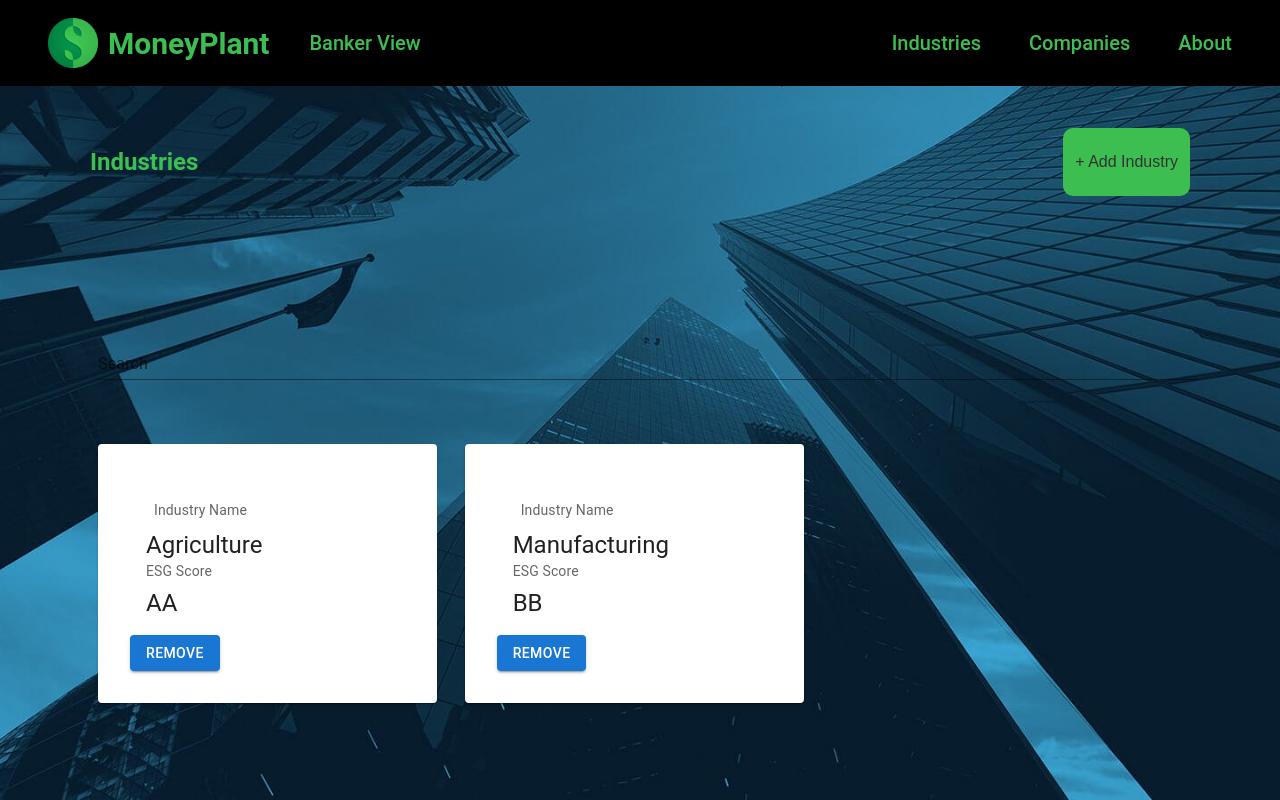
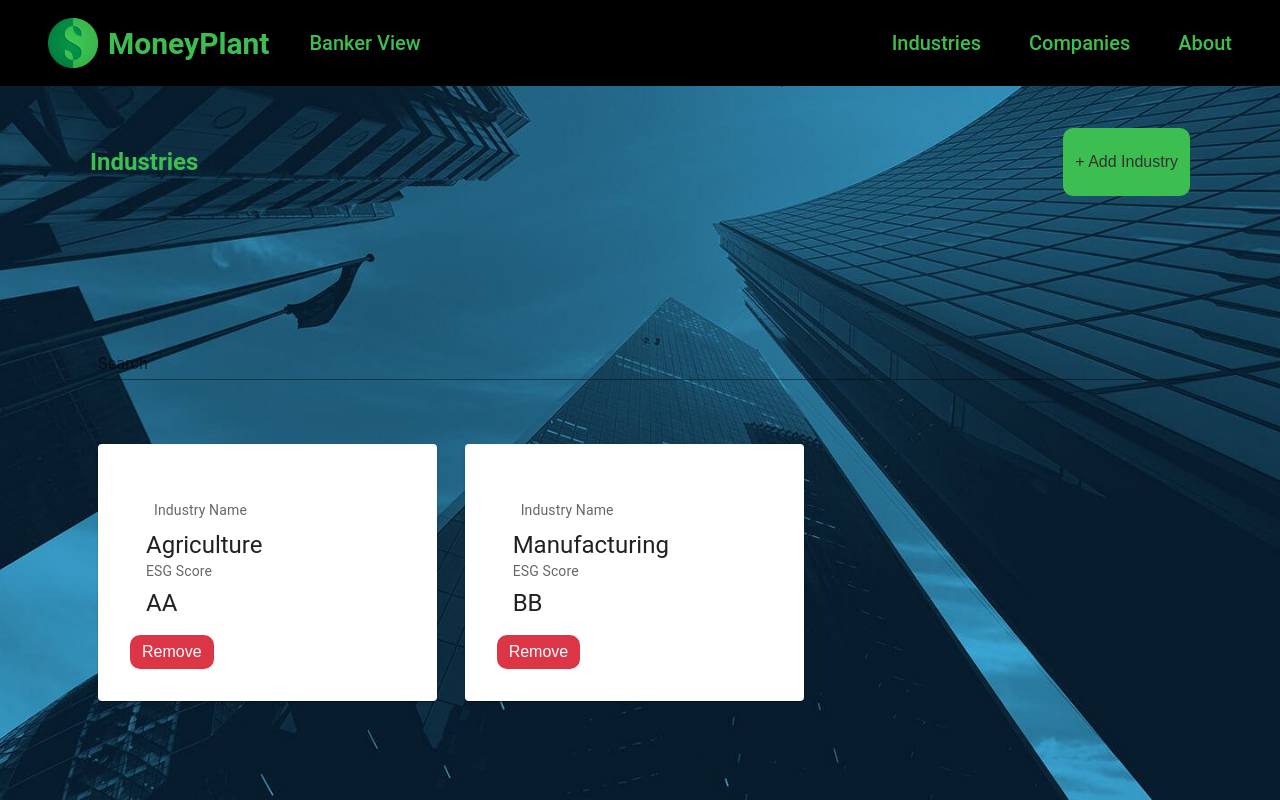
Before and after one commit to kyun99/CitiHackOverflow2022_JJYK, a React (Create React App) app in the folder client/: page /industries in a window 1280 px wide. Built offline with nearby package versions, Linux system fonts and the light colour scheme; no server answers; the HTML template or start-up script is replaced by a standard one.

Commit message:
red industry delete button

```diff
--- a/client/src/components/Industries.js
+++ b/client/src/components/Industries.js
@@ -175,11 +175,12 @@ const Industries = (props) => {
                            {item.esgScore}
                         </Typography>
                      </CardContent>
-                     <Button
-                        variant="contained"
-                        onClick={() => handleDelete(item.name)}>
+                     <button
+                        className="btn-red"
+                        onClick={() => handleDelete(item.name)}
+                        style={{color:'white'}}>
                         Remove
-                     </Button>
+                     </button>
                   </Card>
                ))}
             </div>
```
